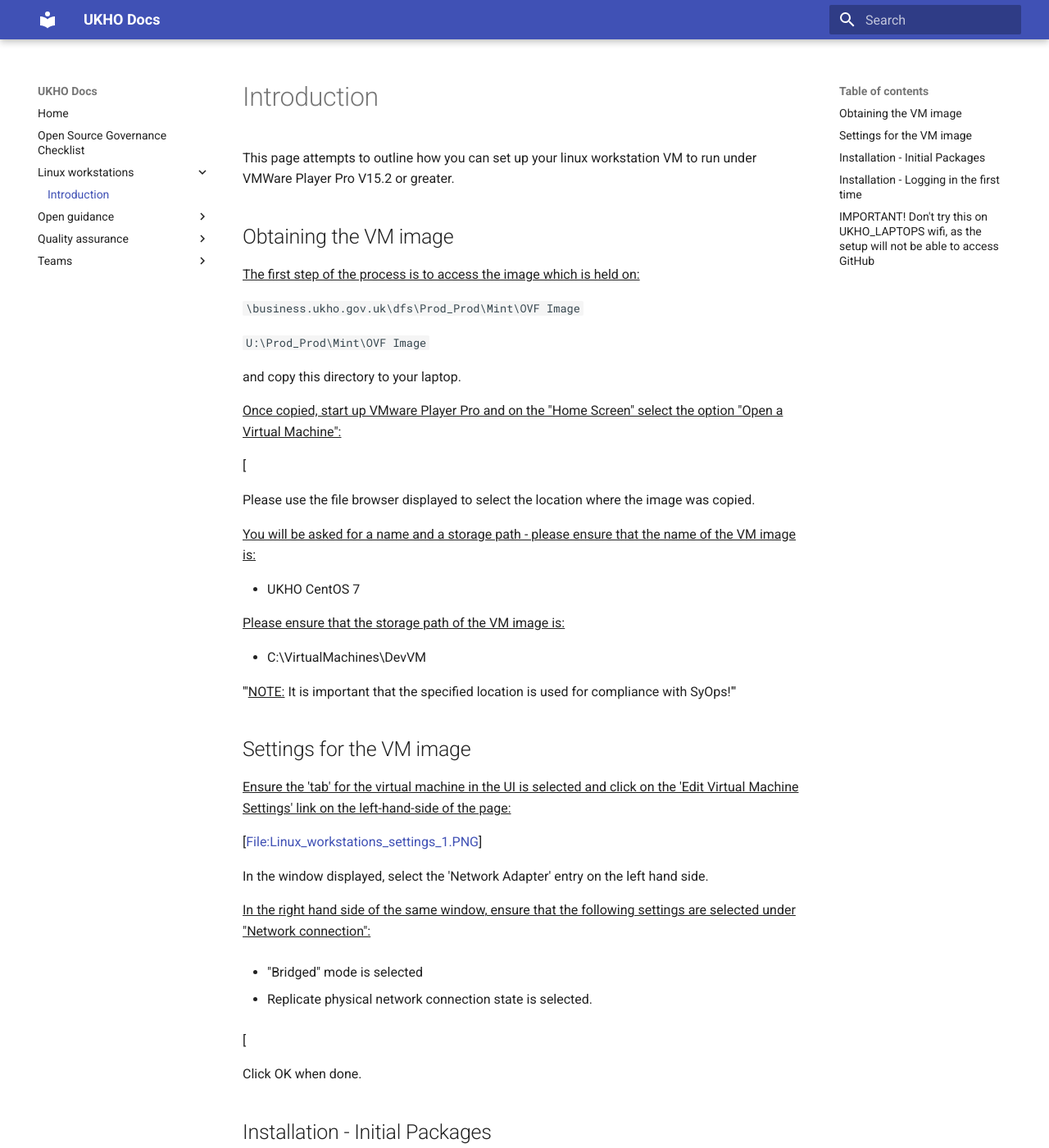
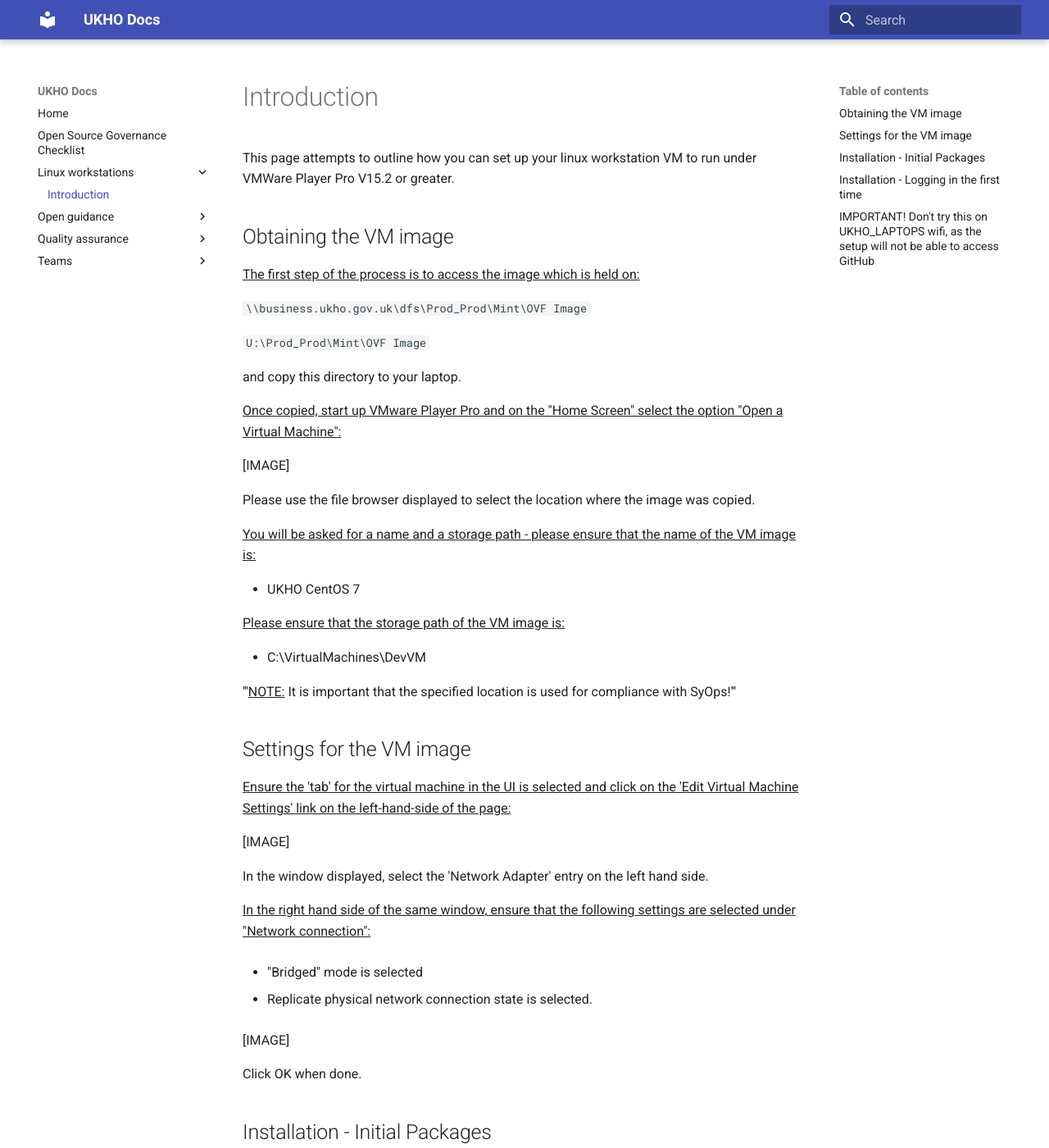
Before and after one commit to UKHO/docs, an MkDocs documentation site: the page built from docs/linux-workstations/index.md, in a window 1280 px wide and 1400 px high. Shown: the whole window at 82% size. Built offline with MkDocs 1.6.1 and Material for MkDocs 9.7.7, drawn with Linux system fonts in a browser that asks for light colours; some of the changed text lies outside the part shown.

Commit message:
Fix formatting

```diff
--- a/docs/linux-workstations/index.md
+++ b/docs/linux-workstations/index.md
@@ -7,7 +7,7 @@ This page attempts to outline how you can set up your linux workstation VM to ru
 
 <u>The first step of the process is to access the image which is held on:</u>
 
-<code>\\business.ukho.gov.uk\dfs\Prod_Prod\Mint\OVF Image</code>
+<code>\\\\business.ukho.gov.uk\dfs\Prod_Prod\Mint\OVF Image</code>
 
 <code>U:\Prod_Prod\Mint\OVF Image</code>
 
@@ -15,10 +15,9 @@ and copy this directory to your laptop.
 
 <u>Once copied, start up VMware Player Pro and on the "Home Screen" select the option "Open a Virtual Machine":</u>
 
-[
+[IMAGE]
 
 Please use the file browser displayed to select the location where the image was copied.
-
 
 <u>You will be asked for a name and a storage path - please ensure that the name of the VM image is:</u>
 
@@ -35,7 +34,7 @@ Please use the file browser displayed to select the location where the image was
 
 <u>Ensure the 'tab' for the virtual machine in the UI is selected and click on the 'Edit Virtual Machine Settings' link on the left-hand-side of the page:</u>
 
-[[File:Linux_workstations_settings_1.PNG]([File:Linux_workstations_importvm.PNG]])]
+[IMAGE]
 
 
 In the window displayed, select the 'Network Adapter' entry on the left hand side.
@@ -47,7 +46,7 @@ In the window displayed, select the 'Network Adapter' entry on the left hand sid
 
 * Replicate physical network connection state is selected.
 
-[
+[IMAGE]
 
 Click OK when done.
 
@@ -59,8 +58,7 @@ Start-up the Virtual Machine by selecting the "Power On" (Ctrl+B) option.
 
 <u>You will shortly see a screen having the option "Install Centos 7 - With Hydro Kickstart".  Press Enter to continue:</u>
 
-[[File:Linux_workstations_kickstart.PNG]([File:Linux_workstations_settings_2.PNG]])]
-
+[IMAGE]
 
 You will then see a screen which displays "Press <Enter> to start the installation process" - either press Enter (or wait and the install should start automatically.
 
@@ -70,7 +68,7 @@ This starts the kickstart installation process.
 
 <u>After some minutes (Approx. 7mins, Go grab a lengthy coffee/tea/soft drink) you should see the following:</u>
 
-[
+[IMAGE]
 
 Press return.  You will get a message box stating that the machine has halted.
 
@@ -84,7 +82,7 @@ Select the "Restart Guest" option (or press Ctrl+R) on the VM power settings.
 
 <u>After a few minutes the VM should boot and you should be presented with a login prompt:</u>
 
-[[File:Linux_workstations_first_login.PNG]([File:Linux_workstations_kickstart_ends.PNG]])]
+[IMAGE]
 
 
 <u>Enter the following:</u>
@@ -117,23 +115,22 @@ For password: <See password in PMP under "Mint VMWare Dev Workstation Root">
 
 <u>The installation process will then continue, and you should see a login manager displayed after some time:</u>
 
-[[File:Linux_workstations_login_screen_1.PNG|400px]([File:Linux_workstations_new_user.PNG]])]
+[IMAGE]
 
 
 <u>Press space, this will display a set of users you can log in as (initially, this is the user you created earlier):</u>
 
-[
+[IMAGE]
 
 <u>Login by selecting the name of the user you entered earlier and enter the password, you should be presented with a screen as follows:</u>
 
-[[File:Linux_workstations_gui_login_screen_1.PNG|400px]([File:Linux_workstations_login_screen_2.PNG|400px]])]
-
+[IMAGE]
 
 Initially, this looks a little spartan!
 
 <u>You can get an initial desktop created by selecting the 'Use Default Config' option - you should then see something as follows:</u>
 
-[[File:Linux_workstations_gui_login_screen_2.PNG|400px]]
+[IMAGE]
 
 # Installing development utils
 
```
